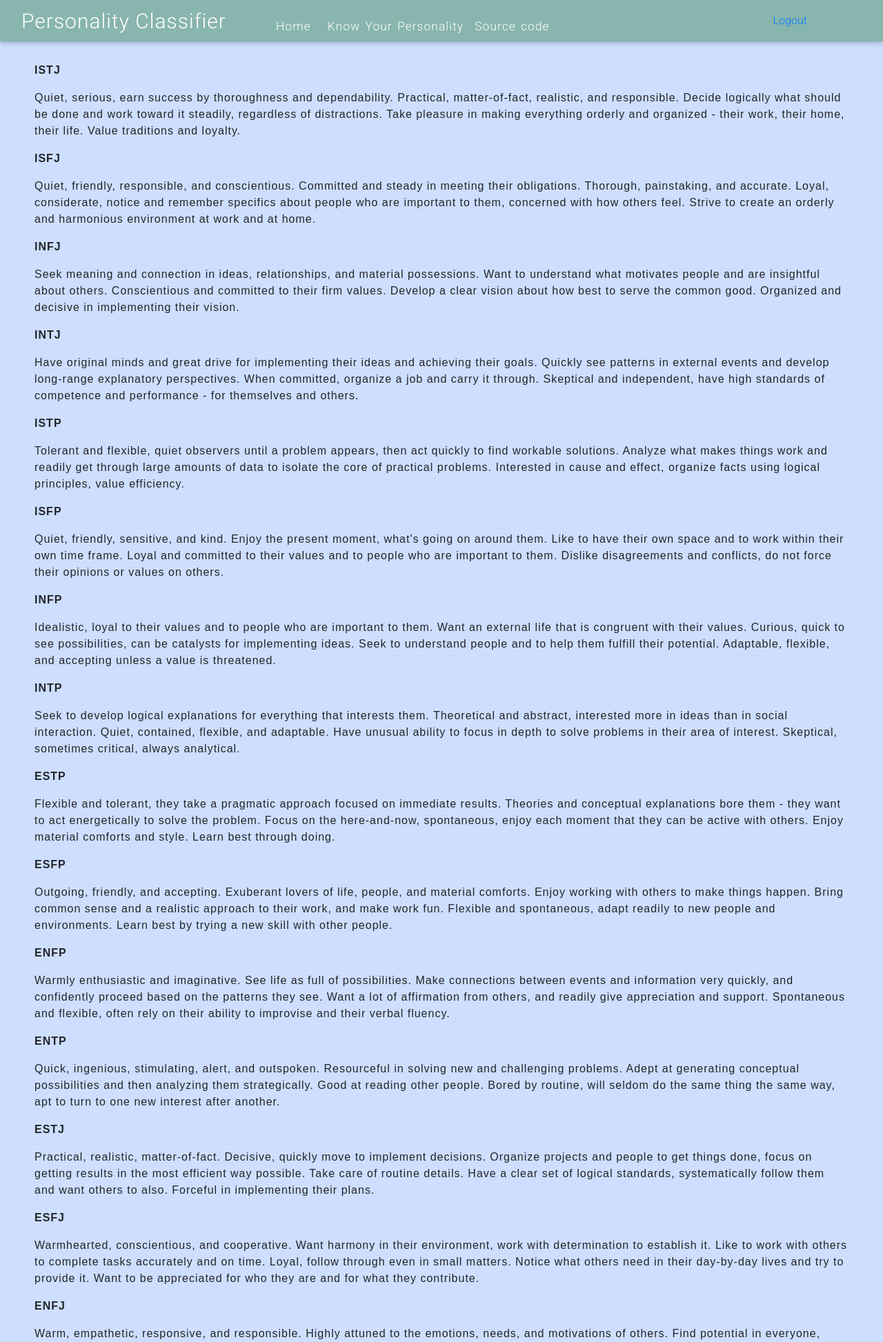
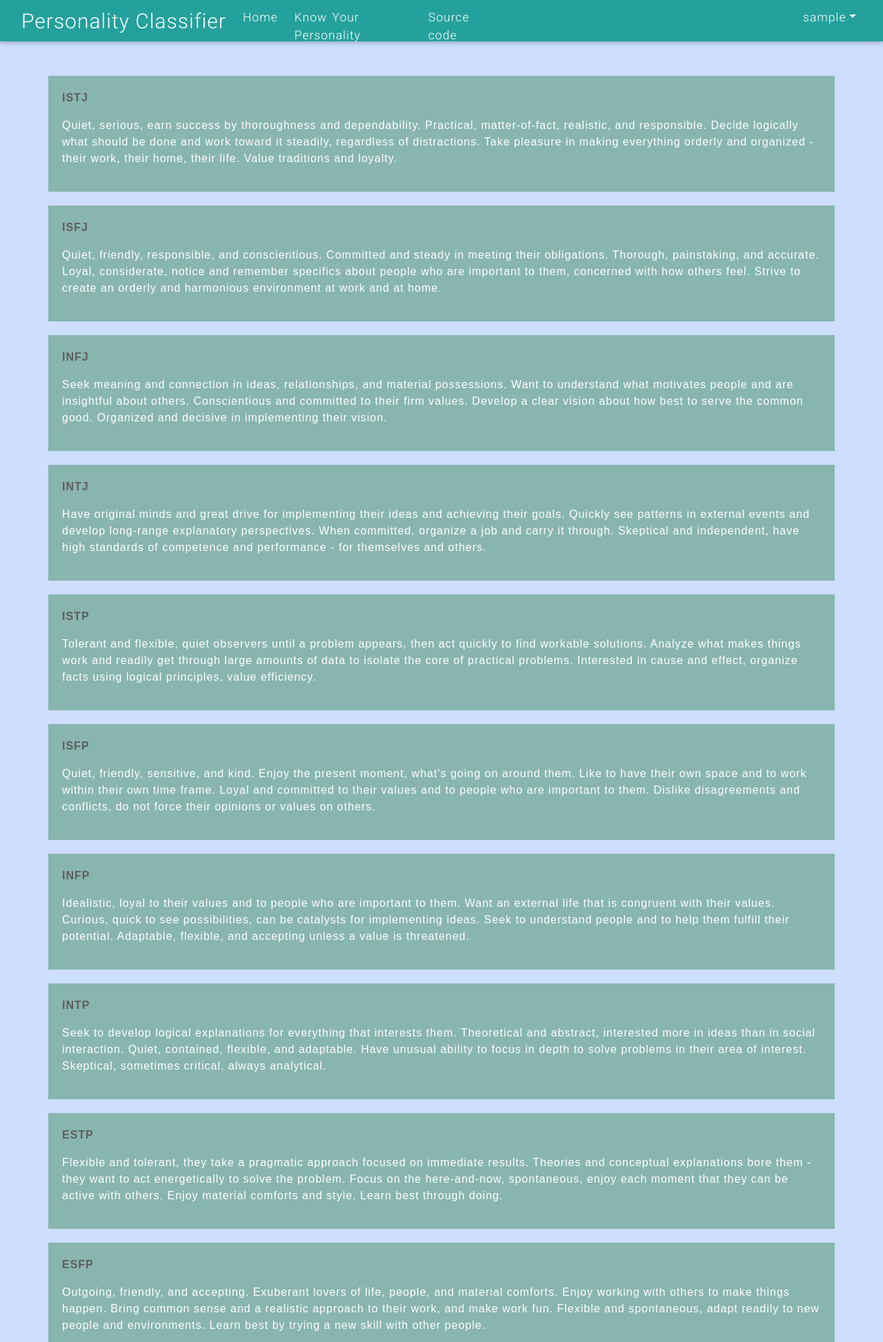
Before and after one commit to ank090/personality-_classifier, a Flask app: page /traits in a window 1280 px wide. Shown: the top 1946 px of the page at 69% size. Run offline with Flask 2, Linux system fonts and the light colour scheme; a user stored in the database is signed in; tables that the repository leaves empty hold one stand-in row (values such as "Sample post"); parts of the project's set-up code (start-up, migrations or seed data) failed here and were passed over; some libraries are stand-ins or nearby versions.

Commit message:
added user dashboard and refined the design

```diff
--- a/website/__init__.py
+++ b/website/__init__.py
@@ -14,7 +14,7 @@ def create_app():
     app=Flask(__name__)
     app.secret_key = "super_secret_key"
     app.config['SQLALCHEMY_DATABASE_URI']= "mysql://root:tool@localhost:3306/personality_clasifier"
-
+    app.config['SQLALCHEMY_TRACK_MODIFICATIONS']=False
     db.init_app(app)
 
     from.authentication import authentication
--- a/website/authentication.py
+++ b/website/authentication.py
@@ -38,6 +38,7 @@ def signup():
 
         user_name_check=User.query.filter_by(user_name=name).first()
         email_check=User.query.filter_by(email=email).first()
+        check_phone=User.query.filter_by(phone=phone).first()
         if user_name_check:
             flash("User exists",category='error')
         elif email_check:
@@ -52,7 +53,6 @@ def signup():
 
             login_user(new_user,remember=True)
 
-            flash("Registered Successfully",category='success')
 
             return redirect(url_for('routes.home'))
 
--- a/website/db_models.py
+++ b/website/db_models.py
@@ -7,7 +7,7 @@ from flask_login import UserMixin
 
 
 class User(db.Model,UserMixin):
-         id=db.Column('user-id',db.Integer,primary_key=True)
+         id=db.Column('user_id',db.Integer,primary_key=True)
          user_name=db.Column('user_name',db.String(20),unique=True,nullable=False)
          email=db.Column('email',db.String(200),unique=True,nullable=False)
          phone=db.Column('phone',db.String(12),unique=True,nullable=False)
--- a/website/routes.py
+++ b/website/routes.py
@@ -3,17 +3,15 @@ from .db_models import User,Statements
 from.import db
 import pickle
 from .text_cleaner import cleaning
-from. import model,matrix_feature,label_enc
+from . import model,matrix_features,label_enc
 import numpy as np
 import pandas as pd
 from nltk.stem import WordNetLemmatizer
 from .trait_provider import trait_provider
 from flask_sqlalchemy import SQLAlchemy
-from flask_login import login_user,logout_user,login_required,current_user,UserMixin,LoginManager,current_user
+from flask_login import login_user,login_required,current_user
 from  werkzeug.security import generate_password_hash,check_password_hash
 from sklearn.feature_extraction.text import CountVectorizer
-from flask import Blueprint
-
 
 routes=Blueprint("routes",__name__,static_folder="static",template_folder="templates")
 
@@ -23,9 +21,9 @@ routes=Blueprint("routes",__name__,static_folder="static",template_folder="templ
 @login_required
 def classify():
     if request.method=="POST":
-        text=str(request.form.get("text"))
-        if len(text)>0:
-            text=pd.Series(text)
+        text1=str(request.form.get("text"))
+        if len(text1)>0:
+            text=pd.Series(text1)
             cleaning(text)
             cv=CountVectorizer(max_features=5000)
             x=cv.fit_transform(text).toarray()
@@ -36,18 +34,30 @@ def classify():
             pred=model.predict(x)
             key=label_enc.inverse_transform([pred[0]])
             result=trait_provider(key[0])  #trait provider returns the detai of thr key traits given by our model
-            usr=Statements(sent=text,user_id=current_user.id,trait=key[0])
-            db.session.add(usr)
-            db.session.commit()
-            return render_template('one.html',text=result,keys=key[0])
-    return render_template("one.html")
+            statement_check = Statements.query.filter_by(sent=text1).first()
+            if statement_check:
+                return render_template('one.html',text=result,keys=key[0],user=current_user.user_name )
+            else:
+                usr=Statements(sent=text1,user_id=current_user.id,trait=key[0])
+                db.session.add(usr)
+                db.session.commit()
+                return render_template('one.html',text=result,keys=key[0],user=current_user.user_name )
+
+    return render_template("one.html",user=current_user.user_name)
 
 @routes.route('/traits')
 @login_required
 def traits():
-    return render_template("16_traits.html")
+    return render_template("16_traits.html",user=current_user.user_name)
 
 @routes.route(('/home'))
 @login_required
 def home():
-    return render_template('index.html')
+    return render_template('index.html',user=current_user.user_name)
+
+@routes.route("/dashboard",methods=['GET','POST'])
+@login_required
+def dashboard():
+    sentences=Statements.query.filter_by(user_id=current_user.id).all()
+    #
+    return render_template("dashboard.html",user=current_user.user_name,texts=sentences)
--- a/website/static/index.css
+++ b/website/static/index.css
@@ -14,6 +14,7 @@
     padding-right: 50px;
     padding-bottom: 50px;
     letter-spacing:1px;
+
 
 }
 
@@ -50,17 +51,14 @@ b{
 
 .navbar{
         height: 60px;
-        background:#89B5AF;
+        background:#24A19C;
 }
 
 .navbar-nav{
     font-size: 17.5px;
     letter-spacing: 1px;
     word-spacing: 2px;
-
-
-
-
+    color:white;
 }
 
 #title{
@@ -138,6 +136,55 @@ h1{
 
 }
 
-#logout{
-    margin-left: 300px;
+.dropdown-item{
+
+    font-weight:bold;
+    font-size: 17.5px;
+    letter-spacing: 1.5px;
+
 }
+
+#drop{
+    margin-left: 430px;
+}
+
+.dropdown-menu{
+    background:#89B5AF;
+}
+
+#history{
+
+    font-size:20px;
+    font-weight:bolder;
+    background-color: #89B5AF;
+    margin-top: 50px;
+    color:white;
+    padding-left:40px;
+    padding-top: 20px;
+    padding-bottom: 20px;
+    padding-right: 40px;
+
+}
+#footer{
+    margin-top: 100px
+}
+
+#info{
+    font-size:17px;
+    text-align: center;
+    margin: 20px;
+
+}
+
+#key_info{
+    background:#89B5AF;
+    padding: 20px;
+    margin:20px;
+    color: white;
+
+
+}
+b{
+    color:rgb(94, 93, 93);
+
+}
--- a/website/templates/16_traits.html
+++ b/website/templates/16_traits.html
@@ -2,68 +2,86 @@
 
 {% block body %}
 <div id="para">
-<p><b>ISTJ</b></p>
+<div id="key_info">
+    <p ><b>ISTJ</b></p>
     <p>Quiet, serious, earn success by thoroughness and dependability. Practical, matter-of-fact, realistic, and responsible. Decide logically what should be done and work toward it steadily, regardless of distractions. Take pleasure in making everything orderly and organized - their work, their home, their life. Value traditions and loyalty.
     </p>
+</div>
 
+<div id="key_info">
     <p><b>ISFJ</b></p>
     <p>Quiet, friendly, responsible, and conscientious. Committed and steady in meeting their obligations. Thorough, painstaking, and accurate. Loyal, considerate, notice and remember specifics about people who are important to them, concerned with how others feel. Strive to create an orderly and harmonious environment at work and at home.
     </p>
+</div>
 
-<p><b>INFJ</b></p>
+<div id="key_info"><p><b>INFJ</b></p>
     <p>Seek meaning and connection in ideas, relationships, and material possessions. Want to understand what motivates people and are insightful about others. Conscientious and committed to their firm values. Develop a clear vision about how best to serve the common good. Organized and decisive in implementing their vision.
-</p>
+    </p></div>
 
-<p><b>INTJ</b></p>
+
+<div id="key_info"><p><b>INTJ</b></p>
     <p>Have original minds and great drive for implementing their ideas and achieving their goals. Quickly see patterns in external events and develop long-range explanatory perspectives. When committed, organize a job and carry it through. Skeptical and independent, have high standards of competence and performance - for themselves and others.
-</p>
+    </p></div>
 
-<p><b>ISTP</b></p>
+
+<div id="key_info"><p><b>ISTP</b></p>
     <p>Tolerant and flexible, quiet observers until a problem appears, then act quickly to find workable solutions. Analyze what makes things work and readily get through large amounts of data to isolate the core of practical problems. Interested in cause and effect, organize facts using logical principles, value efficiency.
-</p>
+    </p></div>
 
-<p><b>ISFP</b></p>
+
+<div id="key_info"><p><b>ISFP</b></p>
 
     <p>Quiet, friendly, sensitive, and kind. Enjoy the present moment, what's going on around them. Like to have their own space and to work within their own time frame. Loyal and committed to their values and to people who are important to them. Dislike disagreements and conflicts, do not force their opinions or values on others.
-</p>
+    </p></div>
 
-<p><b>INFP</b></p>
+
+<div id="key_info"><p><b>INFP</b></p>
     <p>Idealistic, loyal to their values and to people who are important to them. Want an external life that is congruent with their values. Curious, quick to see possibilities, can be catalysts for implementing ideas. Seek to understand people and to help them fulfill their potential. Adaptable, flexible, and accepting unless a value is threatened.
-</p>
+    </p></div>
 
-<p><b>INTP</b></p>
+<div id="key_info"><p><b>INTP</b></p>
     <p>Seek to develop logical explanations for everything that interests them. Theoretical and abstract, interested more in ideas than in social interaction. Quiet, contained, flexible, and adaptable. Have unusual ability to focus in depth to solve problems in their area of interest. Skeptical, sometimes critical, always analytical.
-</p>
+    </p></div>
 
-<p><b>ESTP</b></p>
+
+<div id="key_info"><p><b>ESTP</b></p>
     <p>Flexible and tolerant, they take a pragmatic approach focused on immediate results. Theories and conceptual explanations bore them - they want to act energetically to solve the problem. Focus on the here-and-now, spontaneous, enjoy each moment that they can be active with others. Enjoy material comforts and style. Learn best through doing.
-</p>
+    </p></div>
 
-<p><b>ESFP</b></p>
+
+<div id="key_info"><p><b>ESFP</b></p>
     <p>Outgoing, friendly, and accepting. Exuberant lovers of life, people, and material comforts. Enjoy working with others to make things happen. Bring common sense and a realistic approach to their work, and make work fun. Flexible and spontaneous, adapt readily to new people and environments. Learn best by trying a new skill with other people.
-</p>
+    </p></div>
 
-<p><b>ENFP</b></p>
+
+<div id="key_info"><p><b>ENFP</b></p>
     <p>Warmly enthusiastic and imaginative. See life as full of possibilities. Make connections between events and information very quickly, and confidently proceed based on the patterns they see. Want a lot of affirmation from others, and readily give appreciation and support. Spontaneous and flexible, often rely on their ability to improvise and their verbal fluency.</p>
+    </div>
 
-<p><b>ENTP</b></p>
+<div id="key_info"><p><b>ENTP</b></p>
     <p>Quick, ingenious, stimulating, alert, and outspoken. Resourceful in solving new and challenging problems. Adept at generating conceptual possibilities and then analyzing them strategically. Good at reading other people. Bored by routine, will seldom do the same thing the same way, apt to turn to one new interest after another.
-</p>
+    </p></div>
 
-<p><b>ESTJ</b></p>
+
+
+
+<div id="key_info"><p><b>ESTJ</b></p>
     <p>Practical, realistic, matter-of-fact. Decisive, quickly move to implement decisions. Organize projects and people to get things done, focus on getting results in the most efficient way possible. Take care of routine details. Have a clear set of logical standards, systematically follow them and want others to also. Forceful in implementing their plans.
-</p>
+    </p></div>
 
-<p><b>ESFJ</b></p>
+    <div id="key_info"><p><b>ESFJ</b></p>
         <p>Warmhearted, conscientious, and cooperative. Want harmony in their environment, work with determination to establish it. Like to work with others to complete tasks accurately and on time. Loyal, follow through even in small matters. Notice what others need in their day-by-day lives and try to provide it. Want to be appreciated for who they are and for what they contribute.
         </p>
+        </div>
 
-<p><b>ENFJ</b></p>
+<div id="key_info"><p><b>ENFJ</b></p>
 
     <p>Warm, empathetic, responsive, and responsible. Highly attuned to the emotions, needs, and motivations of others. Find potential in everyone, want to help others fulfill their potential. May act as catalysts for individual and group growth. Loyal, responsive to praise and criticism. Sociable, facilitate others in a group, and provide inspiring leadership.
-</p>
+    </p></div>
 
-<p><b>ENTJ</b></p>
+
+<div id="key_info"><p><b>ENTJ</b></p>
     <p>Frank, decisive, assume leadership readily. Quickly see illogical and inefficient procedures and policies, develop and implement comprehensive systems to solve organizational problems. Enjoy long-term planning and goal setting. Usually well informed, well read, enjoy expanding their knowledge and passing it on to others. Forceful in presenting their ideas.</p>
-</div>
+    </div></div>
+
 {% endblock %}
--- a/website/templates/layout.html
+++ b/website/templates/layout.html
@@ -11,6 +11,7 @@
     <!-- Bootstrap CSS -->
     <link rel="stylesheet" href="https://stackpath.bootstrapcdn.com/bootstrap/4.1.3/css/bootstrap.min.css"
         integrity="sha384-MCw98/SFnGE8fJT3GXwEOngsV7Zt27NXFoaoApmYm81iuXoPkFOJwJ8ERdknLPMO" crossorigin="anonymous" />
+    <script src="https://cdn.jsdelivr.net/npm/@popperjs/core@2.9.2/dist/umd/popper.min.js"></script>
 
     <link rel="stylesheet" href="https://use.fontawesome.com/releases/v5.8.2/css/all.css">
     <!-- Google Fonts -->
@@ -26,42 +27,53 @@
 <body>
     <nav class="navbar navbar-expand-lg navbar-dark ">
         <div class="container-fluid">
-            <a class="navbar-brand" href="#" id="title">Personality Classifier</a>
+            <a class="navbar-brand" href="{{url_for('routes.home')}}" id="title">Personality Classifier</a>
             <button class="navbar-toggler" type="button" data-bs-toggle="collapse" data-bs-target="#navbarNav"
                 aria-controls="navbarNav" aria-expanded="false" aria-label="Toggle navigation">
                 <span class="navbar-toggler-icon"></span>
             </button>
             <div class="collapse navbar-collapse" id="navbarNav">
+
                 <ul class="navbar-nav">
-                    <li class="nav-item ml-5 mr-2 mt-3">
+                    <li class="nav-item ml- mr-2 mt-3">
                         <a class="nav-link active" aria-current="page" href="{{url_for('routes.home')}}">Home</a>
                     </li>
                     <li class="nav-item  mt-3">
                         <a class="nav-link" href="{{url_for('routes.classify')}}">Know Your Personality</a>
                     </li>
                     <li class="nav-item mt-3">
-                        <a class="nav-link" href="https://github.com/ank090/personality-_classifier" target="blank">Source code</a>
+                        <a class="nav-link" href="https://github.com/ank090/personality-_classifier"
+                            target="blank">Source code</a>
                     </li>
-                    <li class="nav-item mt-3" style="float: right;" id="logout">
 
-                    </li>
-                </ul>
-                <a class="nav-link" href="{{url_for('authentication.logout')}}">Logout</a>
-            </div>
+                    <li class="nav-item dropdown   mt-3"id="drop">
+                        <a class="nav-link dropdown-toggle" href="#" role="button"data-toggle="dropdown"aria-expanded="false">{{user}}</a>
+                        <ul class="dropdown-menu" aria-labelledby="navbarDropdownMenuLink">
+                            <li><a class="dropdown-item" href="{{url_for('routes.dashboard')}}">Dashboard</a></li>
+                            <li><hr class="dropdown-divider"></li>
+                            <li><a class="dropdown-item" href="{{url_for('authentication.logout')}}">logout</a></li>
+                        </ul>
+                 </li>
+                 </ul>
+             </div>
+
+        </div>
         </div>
     </nav>
+    {% block body %} {% endblock %}
+    <footer class="page-footer bg-dark" id="footer">
 
-    {% block body %} {% endblock %}
-    <footer class="page-footer bg-dark">
-
-        <div  class="patti">
+        <div class="patti">
             <div class="container">
                 <div class="row py-4 d-flex align-items-center">
 
                     <div class="col-md-12 text-center">
-                        <a href="https://github.com/ank090" target="blank"><i class="fab fa-github white-text mr-4"></i></a>
-                        <a href="https://www.linkedin.com/in/ankit-verma-488647226/" target="blank"><i class="fab fa-linkedin-in white-text mr-4"> </i></a>
-                        <a href="https://instagram.com/_ankit__verma__?utm_medium=copy_link" target="blank"><i class="fab fa-instagram white-text"> </i></a>
+                        <a href="https://github.com/ank090" target="blank"><i
+                                class="fab fa-github white-text mr-4"></i></a>
+                        <a href="https://www.linkedin.com/in/ankit-verma-488647226/" target="blank"><i
+                                class="fab fa-linkedin-in white-text mr-4"> </i></a>
+                        <a href="https://instagram.com/_ankit__verma__?utm_medium=copy_link" target="blank"><i
+                                class="fab fa-instagram white-text"> </i></a>
                     </div>
 
                 </div>
@@ -74,7 +86,8 @@
                 <div class="col-md-3 mx-auto mb-4">
                     <h6 class="text-uppercase font-weight-bold">Ankit Verma</h6>
                     <hr class="bg-success mb-4 mt-0 d-inline-block mx-auto" style="width: 125px; height: 2px">
-                    <p class="mt-2">A python developer with loves to create new things and learn new skills with love of Photography and sports.</p>
+                    <p class="mt-2">A python developer with loves to create new things and learn new skills with love of
+                        Photography and sports.</p>
                 </div>
 
 
@@ -109,7 +122,6 @@
     <script type="text/javascript"
         src="https://cdnjs.cloudflare.com/ajax/libs/mdbootstrap/4.19.0/js/mdb.min.js"></script>
 
-
 </body>
 
 </html>
```
Also changed, not shown: website/templates/dashboard.html (added, +23 -0 lines), website/templates/one.html (+6 -1 lines). Lines whose indentation alone changed are shown as unchanged.
